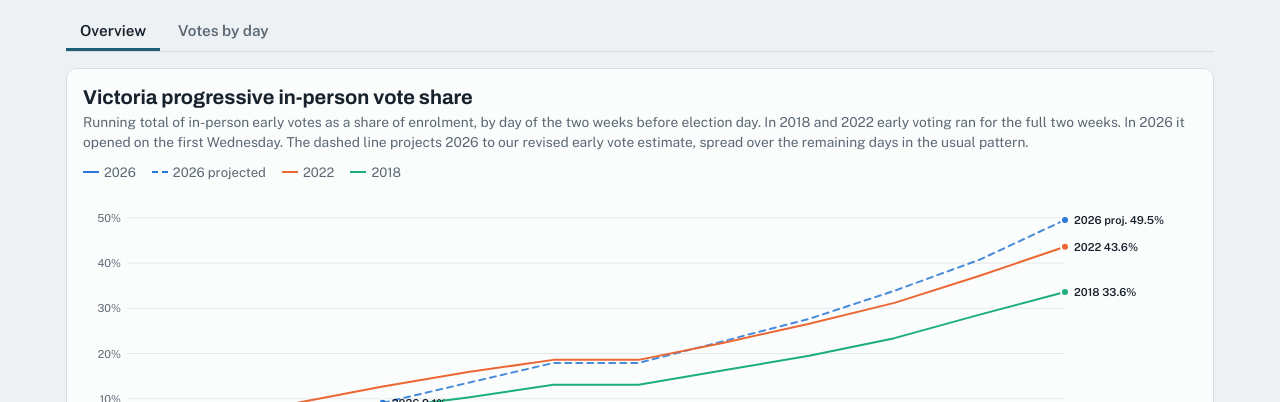
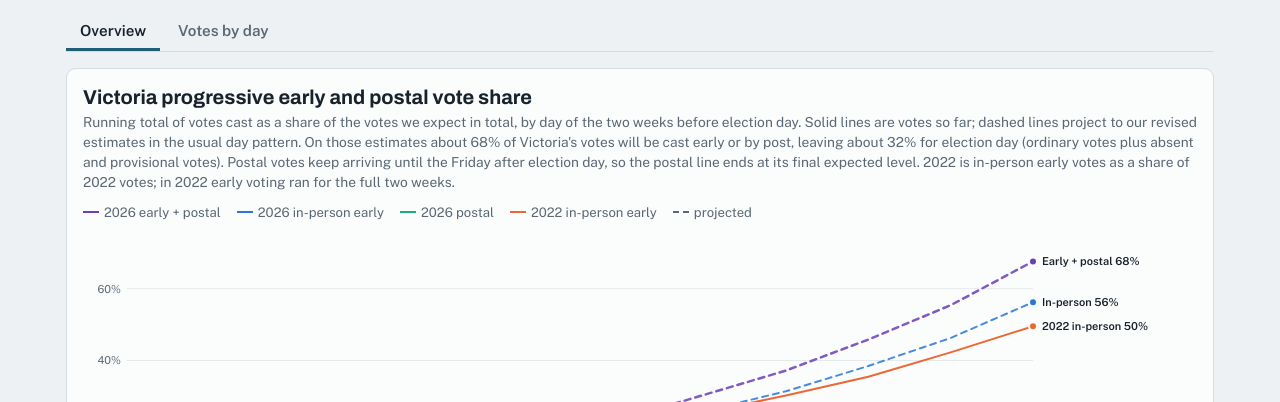
Before and after one commit to jesselambourn/early-vote, a plain HTML site: page index.html in a window 1280 px wide. Shown: the part 398-800 px from the top of the page. Drawn offline with nearby package versions, Linux system fonts and the light colour scheme.

Commit message:
Overview chart: early + postal share of expected votes with projections
Co-Authored-By: Claude Opus 5.5 <noreply@anthropic.com>
Claude-Session: https://claude.ai/code/session_01UMAeMwj4DjyzHHaB8qxF95

```diff
--- a/index.html
+++ b/index.html
@@ -8,9 +8,9 @@
 <link rel="stylesheet" href="https://fonts.googleapis.com/css2?family=Archivo:wdth,wght@75..100,600..800&family=Public+Sans:wght@400;500;600&display=swap">
 <style>
 :root { --bg:#eef1f3; --card:#fbfcfc; --ink:#18222c; --muted:#5b6874; --line:#d5dce1; --accent:#1f5f73; --hero:#163f4c; --heroink:#f2f7f8;
-  --s1:#2a78d6; --s2:#eb6834; --s3:#1baf7a; --track:#e3e8eb; --hl:#e9f1f4; }
+  --s1:#2a78d6; --s2:#eb6834; --s3:#1baf7a; --s4:#6b3fb8; --track:#e3e8eb; --hl:#e9f1f4; }
 @media (prefers-color-scheme: dark) { :root { --bg:#11171c; --card:#172027; --ink:#e5ebef; --muted:#98a6b1; --line:#2b3741; --accent:#7fc3d6; --hero:#0d2a33; --heroink:#e5f2f5;
-  --s1:#3987e5; --s2:#d95926; --s3:#199e70; --track:#232e36; --hl:#1d2a33; color-scheme:dark } }
+  --s1:#3987e5; --s2:#d95926; --s3:#199e70; --s4:#a283e6; --track:#232e36; --hl:#1d2a33; color-scheme:dark } }
 * { box-sizing:border-box }
 body { margin:0; background:var(--bg); color:var(--ink); font:15px/1.45 "Public Sans","Segoe UI",Arial,sans-serif }
 .hero { background:var(--hero); color:var(--heroink) }
@@ -173,32 +173,53 @@ function series(u){ // per slot: daily votes and running % of enrolment
 function sers(u,S,kind){const a=[{n:'2026',c:'var(--s1)',v:kind=='c'?S.c26:S.d26},{n:S.act?'2022':'2022 (estimated)',c:'var(--s2)',v:kind=='c'?S.c22:S.d22}];
   if(S.st)a.push({n:'2018',c:'var(--s3)',v:kind=='c'?S.c18:S.d18}); return a;}
 const estNote=u=>u.level=='state'?'':u.d22?` The 2022 line uses VEC daily figures for ${u.name} saved during the 2022 campaign. 18 to 21 Nov 2022 are missing, so that stretch is split in the statewide pattern.`:` The 2022 line is an estimate: ${u.name}'s 2022 early vote total spread across the days in the statewide pattern.`;
-function projC(u,S){ // dashed 2026 projection: from the latest figure to the revised early vote estimate, spread over the remaining days in the usual day pattern
-  const last=M.dates[M.dates.length-1], s0=S.c26.reduce((a,v,i)=>v!=null?i:a,-1); if(s0<0)return null;
+function cum26(u,arr,den){ // running total by slot (votes before the first slot fold into it), as % of den
+  const v=Array(NS).fill(null); let run=0, lastS=-1;
+  M.dates.forEach((d,i)=>{run+=arr[i]; const s=slotOf(d); if(s>=0&&s<NS){v[s]=100*run/den; lastS=s;} else if(s<0){v[0]=100*run/den;} });
+  for(let s=1;s<=lastS;s++) if(v[s]==null) v[s]=v[s-1];
+  return {v,lastS};
+}
+function projLine(c,target,den){ // dashed projection from the latest figure to the target, spread over the remaining early voting days in the usual pattern
+  const last=M.dates[M.dates.length-1], s0=c.lastS; if(s0<0)return null;
   const rest=M.evdays.map((d,i)=>[d,M.profile[i]]).filter(([d])=>d>last); if(!rest.length)return null;
-  const tot=rest.reduce((a,[,p])=>a+p,0), left=Math.max(0,u.revEarly-u.ev.reduce((a,b)=>a+b,0)), v=Array(NS).fill(null);
-  let run=S.c26[s0]; v[s0]=run; const m={}; rest.forEach(([d,p])=>m[slotOf(d)]=p);
-  for(let i=s0+1;i<NS;i++){ run+=m[i]?100*left*m[i]/tot/u.enrol:0; v[i]=run; }
-  return {n:'2026 projected',c:'var(--s1)',v,dash:1};
+  const tot=rest.reduce((a,[,p])=>a+p,0), cur=c.v[s0], left=Math.max(0,100*target/den-cur), v=Array(NS).fill(null), m={};
+  rest.forEach(([d,p])=>m[slotOf(d)]=p); let run=cur; v[s0]=run;
+  for(let i=s0+1;i<NS;i++){ run+=m[i]?left*m[i]/tot:0; v[i]=run; }
+  return v;
 }
 function lineChart(u){
-  const S=series(u), A=sers(u,S,'c'); {const pj=projC(u,S); if(pj)A.splice(1,0,pj);} const el=document.getElementById('line'), W=Math.max(640,Math.min(1100,el.parentNode.clientWidth||800)), H=300, L=44, Rm=118, B=44, T=14;
-  const mx=Math.max(...A.flatMap(a=>a.v.filter(v=>v!=null)))*1.08||1, x=i=>L+(W-L-Rm)*i/(NS-1), y=v=>T+(H-T-B)*(1-v/mx), st=[1,2,5,10,20].find(s=>mx/s<=6);
-  let s=`<svg viewBox="0 0 ${W} ${H}" width="${W}" height="${H}" style="display:block" role="img" aria-label="Running in-person early vote share by day">`;
-  for(let v=0;v<=mx;v+=st) s+=`<line x1="${L}" x2="${W-Rm}" y1="${y(v)}" y2="${y(v)}" stroke="var(--line)" stroke-width="${v?0.6:1}"/><text x="${L-6}" y="${y(v)+4}" text-anchor="end">${v}%</text>`;
+  const S=series(u), T26=u.T, st=u.level=='state';
+  const ev=cum26(u,u.ev,T26), pr=cum26(u,u.pr,T26), both={v:ev.v.map((x,i)=>x==null?null:x+(pr.v[i]||0)),lastS:ev.lastS};
+  const fe=ev.v.findIndex(x=>x>0); for(let i=0;i<fe;i++){ev.v[i]=null;both.v[i]=null;}
+  const fp=pr.v.findIndex(x=>x>0); for(let i=0;i<fp;i++)pr.v[i]=null;
+  const tgtE=u.revEarly, tgtP=u.postalRev;
+  const v22=st?HH.c22.map(x=>x*u.enrol22/u.votes22):S.c22.map(x=>x*u.enrol22/u.votes22);
+  const C4='var(--s4)';
+  const A=[
+    {n:'2026 early + postal',c:C4,v:both.v,lab:0},{n:'2026 early + postal projected',c:C4,v:projLine(both,tgtE+tgtP,T26),dash:1,lab:'Early + postal'},
+    {n:'2026 in-person early',c:'var(--s1)',v:ev.v,lab:0},{n:'2026 in-person projected',c:'var(--s1)',v:projLine(ev,tgtE,T26),dash:1,lab:'In-person'},
+    {n:'2026 postal',c:'var(--s3)',v:pr.v,lab:0},{n:'2026 postal projected',c:'var(--s3)',v:projLine(pr,tgtP,T26),dash:1,lab:'Postal'},
+    {n:S.act?'2022 in-person early':'2022 in-person early (estimated)',c:'var(--s2)',v:v22,lab:S.act?'2022 in-person':'2022 in-person est.'}].filter(a=>a.v&&a.v.some(x=>x!=null));
+  const el=document.getElementById('line'), W=Math.max(640,Math.min(1100,el.parentNode.clientWidth||800)), H=320, L=44, Rm=150, B=44, T=14;
+  const mx=Math.max(...A.flatMap(a=>a.v.filter(v=>v!=null)))*1.08||1, x=i=>L+(W-L-Rm)*i/(NS-1), y=v=>T+(H-T-B)*(1-v/mx), stp=[1,2,5,10,20].find(s=>mx/s<=6);
+  let s=`<svg viewBox="0 0 ${W} ${H}" width="${W}" height="${H}" style="display:block" role="img" aria-label="Running share of expected votes cast early and by post">`;
+  for(let v=0;v<=mx;v+=stp) s+=`<line x1="${L}" x2="${W-Rm}" y1="${y(v)}" y2="${y(v)}" stroke="var(--line)" stroke-width="${v?0.6:1}"/><text x="${L-6}" y="${y(v)+4}" text-anchor="end">${v}%</text>`;
   SL.forEach((d,i)=>{s+=`<text x="${x(i)}" y="${H-26}" text-anchor="middle">${d}</text><text x="${x(i)}" y="${H-12}" text-anchor="middle">${slotDate(i)}</text>`;});
   const ends=[];
   A.forEach(a=>{const pts=a.v.map((v,i)=>v==null?null:[x(i),y(v)]).filter(Boolean); if(!pts.length)return;
-    s+=`<polyline points="${pts.map(p=>p.join(',')).join(' ')}" fill="none" stroke="${a.c}" stroke-width="2" stroke-linejoin="round" stroke-linecap="round"${a.dash?' stroke-dasharray="6 5" opacity="0.85"':''}/>`;
-    const e=pts[pts.length-1]; s+=`<circle cx="${e[0]}" cy="${e[1]}" r="4" fill="${a.c}" stroke="var(--card)" stroke-width="2"/>`;
-    const lv=a.v.filter(v=>v!=null).pop(); ends.push({x:e[0],y:e[1],t:`${a.n.replace(' (estimated)',' est.').replace(' projected',' proj.')}  ${lv.toFixed(1)}%`});});
+    s+=`<polyline points="${pts.map(p=>p.join(',')).join(' ')}" fill="none" stroke="${a.c}" stroke-width="${a.c==C4?2.5:2}" stroke-linejoin="round" stroke-linecap="round"${a.dash?' stroke-dasharray="6 5" opacity="0.85"':''}/>`;
+    const e=pts[pts.length-1]; s+=`<circle cx="${e[0]}" cy="${e[1]}" r="${a.lab?4:3}" fill="${a.c}" stroke="var(--card)" stroke-width="2"/>`;
+    if(a.lab){const lv=a.v.filter(v=>v!=null).pop(); ends.push({x:e[0],y:e[1],t:`${a.lab}  ${lv.toFixed(0)}%`});}});
   ends.sort((a,b)=>a.y-b.y).forEach((e,i,arr)=>{ if(i&&e.y-arr[i-1].y2<14)e.y2=arr[i-1].y2+14; else e.y2=e.y; s+=`<text class="val" x="${e.x+9}" y="${e.y2+4}">${e.t}</text>`;});
-  SL.forEach((d,i)=>{s+=`<rect x="${x(i)-(W-L-Rm)/(NS-1)/2}" y="${T}" width="${(W-L-Rm)/(NS-1)}" height="${H-T-B}" fill="transparent" data-tip="<b>${d} ${slotDate(i)}</b> (2026 dates)${A.map(a=>'<br>'+a.n+': '+(a.v[i]==null?'no figure':a.v[i].toFixed(1)+'%')).join('')}"/>`;});
+  SL.forEach((d,i)=>{s+=`<rect x="${x(i)-(W-L-Rm)/(NS-1)/2}" y="${T}" width="${(W-L-Rm)/(NS-1)}" height="${H-T-B}" fill="transparent" data-tip="<b>${d} ${slotDate(i)}</b> (2026 dates)${A.filter(a=>a.v[i]!=null).map(a=>'<br>'+a.n+': '+a.v[i].toFixed(1)+'%').join('')}"/>`;});
   el.innerHTML=s+'</svg>';
-  document.getElementById('lnTitle').textContent=u.name+' progressive in-person vote share';
-  document.getElementById('lnSub').textContent='Running total of in-person early votes as a share of enrolment, by day of the two weeks before election day. In 2018 and 2022 early voting ran for the full two weeks. In 2026 it opened on the first Wednesday. The dashed line projects 2026 to our revised early vote estimate, spread over the remaining days in the usual pattern.'+estNote(u);
-  document.getElementById('lnLeg').innerHTML=A.map(a=>`<span><i class="ln" style="border-color:${a.c}${a.dash?';border-top-style:dashed':''}"></i>${a.n}</span>`).join('');
+  const pre=(tgtE+tgtP)/T26;
+  document.getElementById('lnTitle').textContent=u.name+' progressive early and postal vote share';
+  document.getElementById('lnSub').textContent=`Running total of votes cast as a share of the votes we expect in total, by day of the two weeks before election day. Solid lines are votes so far; dashed lines project to our revised estimates in the usual day pattern. On those estimates about ${Math.round(100*pre)}% of ${u.name}'s votes will be cast early or by post, leaving about ${Math.round(100*(1-pre))}% for election day (ordinary votes plus absent and provisional votes). Postal votes keep arriving until the Friday after election day, so the postal line ends at its final expected level. 2022 is in-person early votes as a share of 2022 votes; in 2022 early voting ran for the full two weeks.`+estNote(u);
+  const leg=[['2026 early + postal',C4],['2026 in-person early','var(--s1)'],['2026 postal','var(--s3)'],[S.act?'2022 in-person early':'2022 in-person early (estimated)','var(--s2)']];
+  document.getElementById('lnLeg').innerHTML=leg.map(([n,c])=>`<span><i class="ln" style="border-color:${c}"></i>${n}</span>`).join('')+`<span><i class="ln" style="border-color:var(--muted);border-top-style:dashed"></i>projected</span>`;
 }
+
 function byDay(u){
   const S=series(u), A=sers(u,S,'d'), el=document.getElementById('byday'), W=Math.max(1000,Math.min(1150,el.parentNode.clientWidth||1000)), H=300, L=124, Rm=84, B=44, T=14;
   const mx=Math.max(...A.flatMap(a=>a.v.filter(v=>v!=null)))*1.08||1, gw=(W-L-Rm)/NS, bw=Math.min(22,(gw-12)/A.length-2), y=v=>T+(H-T-B)*(1-v/mx);
```
